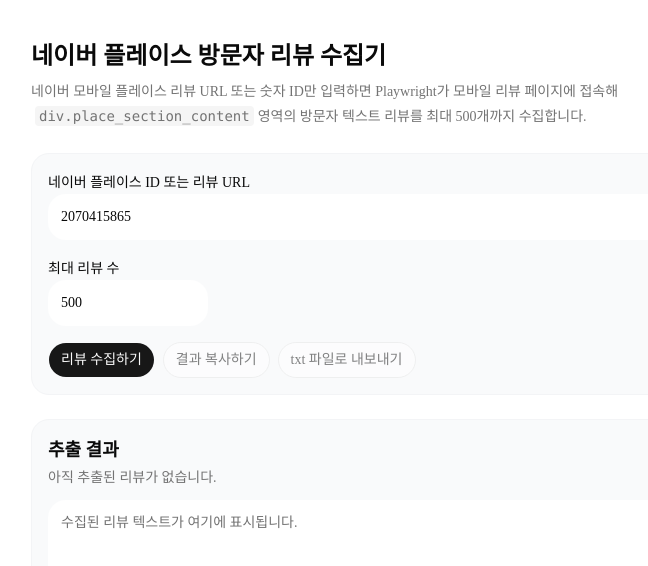
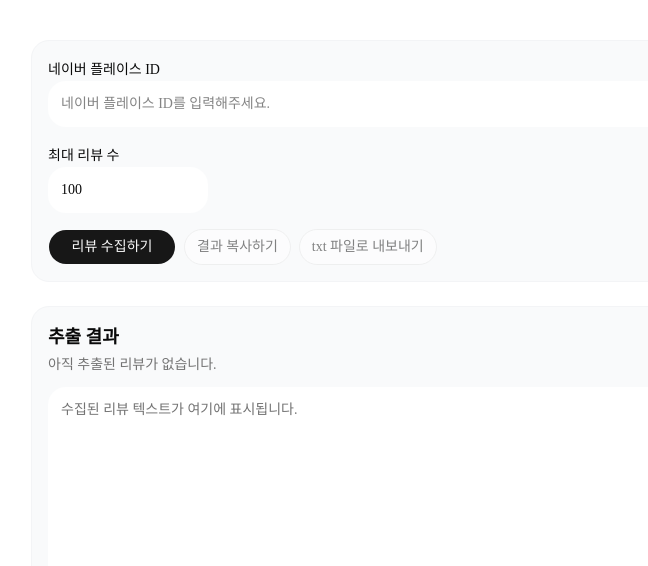
Before and after one commit to ungveloper/naver-place-review-text-extractor, a Next.js app: page / in a window 1280 px wide. Shown: the top 566 px of the page, without its empty margins (249-897 px from the left). Built offline with nearby package versions, Linux system fonts and the light colour scheme.

Commit message:
변경: 기본 리뷰 개수 500-> 100개

```diff
--- a/app/page.tsx
+++ b/app/page.tsx
@@ -33,7 +33,7 @@
   | { type: 'error'; message: string };
 
 export default function Page() {
-  const [placeInput, setPlaceInput] = useState('2070415865');
+  const [placeInput, setPlaceInput] = useState('');
   const [maxReviews, setMaxReviews] = useState(DEFAULT_MAX_REVIEWS);
   const [result, setResult] = useState<ReviewApiResult | null>(null);
   const [progress, setProgress] = useState<ReviewProgress | null>(null);
@@ -172,29 +172,13 @@
 
   return (
     <main className="mx-auto px-6 py-10 max-w-3xl w-full min-h-screen flex flex-col gap-6">
-      <div className="space-y-2">
-        <h1 className="font-bold text-2xl">
-          네이버 플레이스 방문자 리뷰 수집기
-        </h1>
-        <p className="text-muted-foreground text-sm leading-6">
-          네이버 모바일 플레이스 리뷰 URL 또는 숫자 ID만 입력하면 Playwright가
-          모바일 리뷰 페이지에 접속해
-          <code className="mx-1 rounded bg-muted px-1 py-0.5">
-            div.place_section_content
-          </code>
-          영역의 방문자 텍스트 리뷰를 최대 {MAX_REVIEW_LIMIT}개까지 수집합니다.
-        </p>
-      </div>
-
       <section className="space-y-4 rounded-2xl border border-gray-100 bg-gray-50 p-4">
         <label className="block space-y-2">
-          <span className="font-medium text-sm">
-            네이버 플레이스 ID 또는 리뷰 URL
-          </span>
+          <span className="font-medium text-sm">네이버 플레이스 ID</span>
           <input
             value={placeInput}
             onChange={(event) => setPlaceInput(event.target.value)}
-            placeholder="2070415865 또는 https://m.place.naver.com/restaurant/2070415865/review/visitor"
+            placeholder="네이버 플레이스 ID를 입력해주세요."
             className="w-full rounded-2xl border border-transparent bg-white px-3 py-3 text-sm outline-none transition focus:border-ring focus:ring-3 focus:ring-ring/30"
           />
         </label>
@@ -214,10 +198,15 @@
         <div className="flex flex-wrap gap-2">
           <Button
             onClick={handleExtract}
-            className="w-fit"
+            className="w-fit min-w-32"
             disabled={isLoading}
+            aria-label={isLoading ? '리뷰 수집 중' : '리뷰 수집하기'}
           >
-            {isLoading ? '수집 중...' : '리뷰 수집하기'}
+            {isLoading ? (
+              <span className="h-4 w-4 animate-spin rounded-full border-2 border-current border-t-transparent" />
+            ) : (
+              '리뷰 수집하기'
+            )}
           </Button>
 
           <Button
--- a/lib/review-config.ts
+++ b/lib/review-config.ts
@@ -1,5 +1,5 @@
 export const MIN_REVIEW_LIMIT = 1;
-export const DEFAULT_MAX_REVIEWS = 500;
+export const DEFAULT_MAX_REVIEWS = 100;
 export const MAX_REVIEW_LIMIT = 500;
 
 export function normalizeMaxReviews(value?: number): number {
```
Also changed, not shown: 1 other file (tests, documents, lock files or other folders).
